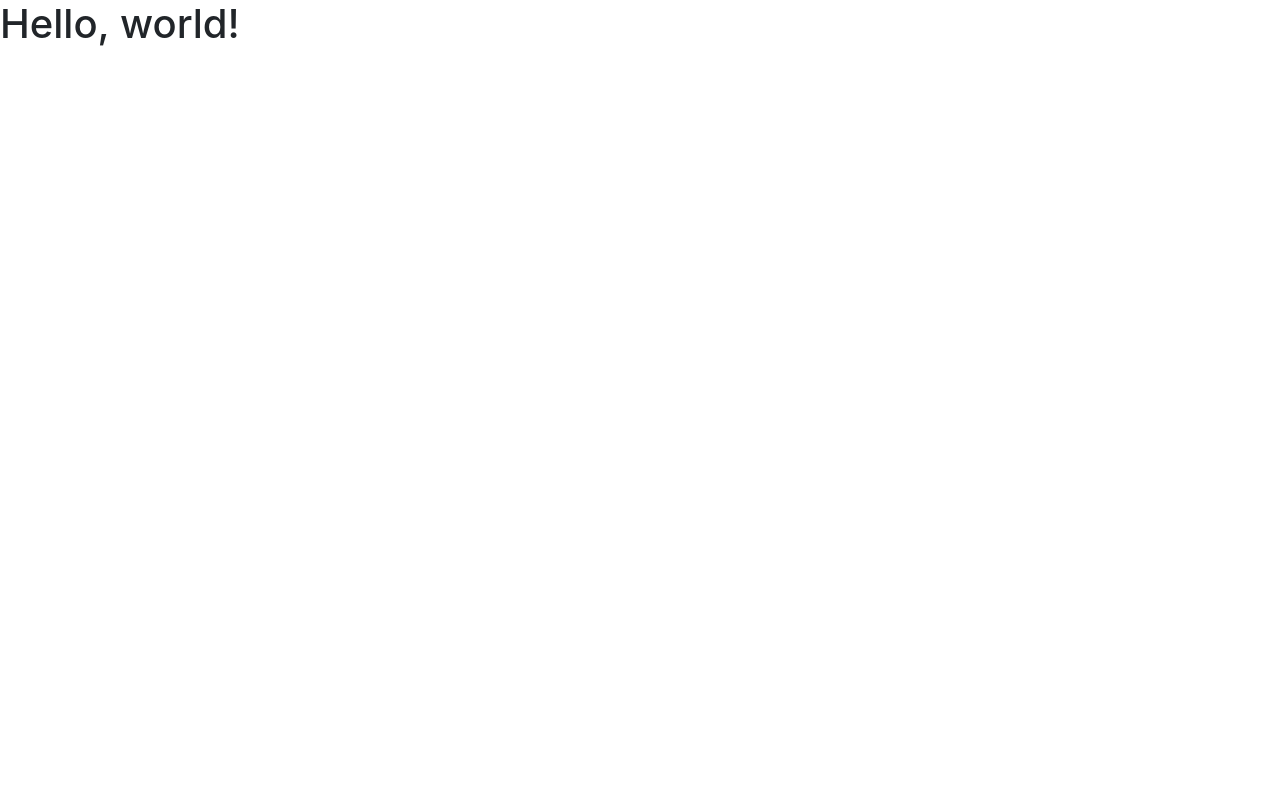
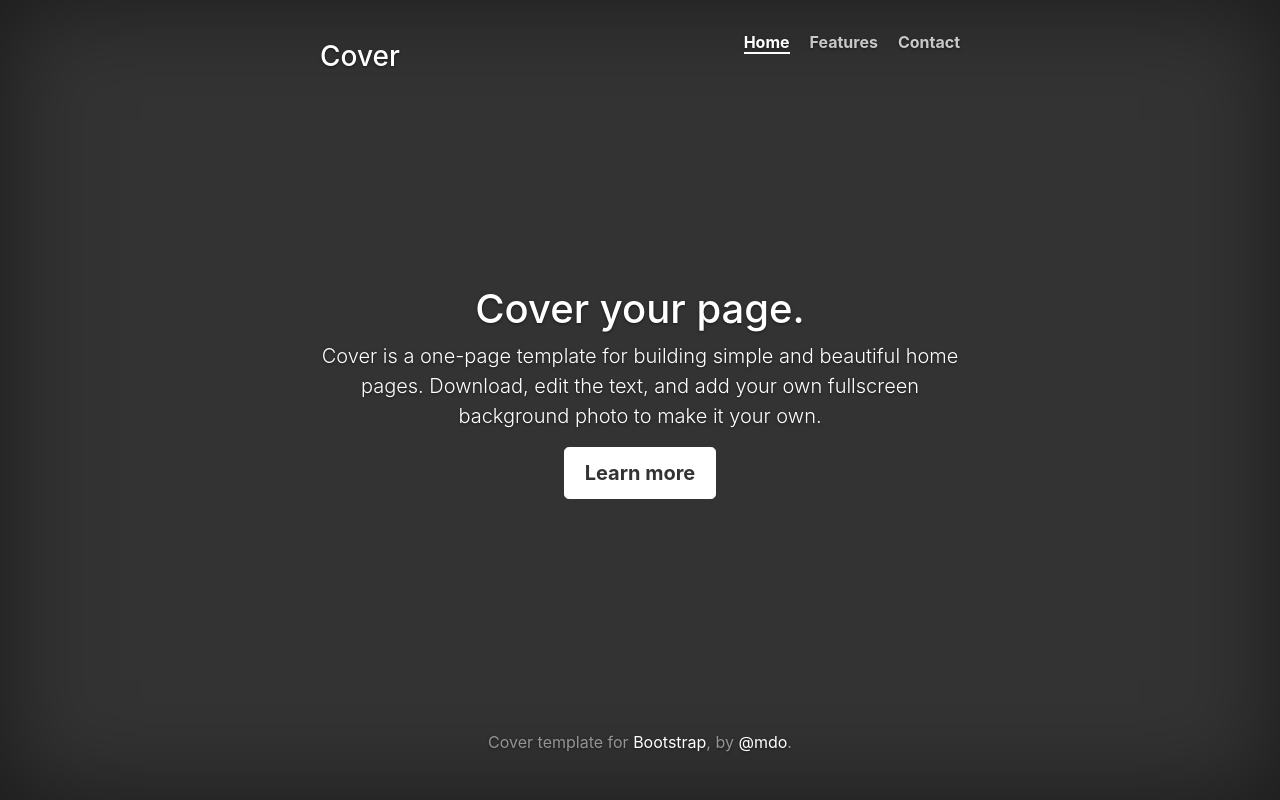
Before and after one commit to deskofkyle/Betadrop-Website, a plain HTML site: page index.html in a window 1280 px wide. Drawn offline with nearby package versions, Linux system fonts and the light colour scheme.

Commit message:
cover.css index.html

```diff
--- /dev/null
+++ b/cover.css
@@ -0,0 +1,163 @@
+/*
+ * Globals
+ */
+
+/* Links */
+a,
+a:focus,
+a:hover {
+  color: #fff;
+}
+
+/* Custom default button */
+.btn-default,
+.btn-default:hover,
+.btn-default:focus {
+  color: #333;
+  text-shadow: none; /* Prevent inheritance from `body` */
+  background-color: #fff;
+  border: 1px solid #fff;
+}
+
+
+/*
+ * Base structure
+ */
+
+html,
+body {
+  height: 100%;
+  background-color: #333;
+}
+body {
+  color: #fff;
+  text-align: center;
+  text-shadow: 0 1px 3px rgba(0,0,0,.5);
+}
+
+/* Extra markup and styles for table-esque vertical and horizontal centering */
+.site-wrapper {
+  display: table;
+  width: 100%;
+  height: 100%; /* For at least Firefox */
+  min-height: 100%;
+  -webkit-box-shadow: inset 0 0 100px rgba(0,0,0,.5);
+          box-shadow: inset 0 0 100px rgba(0,0,0,.5);
+}
+.site-wrapper-inner {
+  display: table-cell;
+  vertical-align: top;
+}
+.cover-container {
+  margin-right: auto;
+  margin-left: auto;
+}
+
+/* Padding for spacing */
+.inner {
+  padding: 30px;
+}
+
+
+/*
+ * Header
+ */
+.masthead-brand {
+  margin-top: 10px;
+  margin-bottom: 10px;
+}
+
+.masthead-nav > li {
+  display: inline-block;
+}
+.masthead-nav > li + li {
+  margin-left: 20px;
+}
+.masthead-nav > li > a {
+  padding-right: 0;
+  padding-left: 0;
+  font-size: 16px;
+  font-weight: bold;
+  color: #fff; /* IE8 proofing */
+  color: rgba(255,255,255,.75);
+  border-bottom: 2px solid transparent;
+}
+.masthead-nav > li > a:hover,
+.masthead-nav > li > a:focus {
+  background-color: transparent;
+  border-bottom-color: #a9a9a9;
+  border-bottom-color: rgba(255,255,255,.25);
+}
+.masthead-nav > .active > a,
+.masthead-nav > .active > a:hover,
+.masthead-nav > .active > a:focus {
+  color: #fff;
+  border-bottom-color: #fff;
+}
+
+@media (min-width: 768px) {
+  .masthead-brand {
+    float: left;
+  }
+  .masthead-nav {
+    float: right;
+  }
+}
+
+
+/*
+ * Cover
+ */
+
+.cover {
+  padding: 0 20px;
+}
+.cover .btn-lg {
+  padding: 10px 20px;
+  font-weight: bold;
+}
+
+
+/*
+ * Footer
+ */
+
+.mastfoot {
+  color: #999; /* IE8 proofing */
+  color: rgba(255,255,255,.5);
+}
+
+
+/*
+ * Affix and center
+ */
+
+@media (min-width: 768px) {
+  /* Pull out the header and footer */
+  .masthead {
+    position: fixed;
+    top: 0;
+  }
+  .mastfoot {
+    position: fixed;
+    bottom: 0;
+  }
+  /* Start the vertical centering */
+  .site-wrapper-inner {
+    vertical-align: middle;
+  }
+  /* Handle the widths */
+  .masthead,
+  .mastfoot,
+  .cover-container {
+    width: 100%; /* Must be percentage or pixels for horizontal alignment */
+  }
+}
+
+@media (min-width: 992px) {
+  .masthead,
+  .mastfoot,
+  .cover-container {
+    width: 700px;
+  }
+}
--- a/index.html
+++ b/index.html
@@ -5,24 +5,80 @@
     <meta http-equiv="X-UA-Compatible" content="IE=edge">
     <meta name="viewport" content="width=device-width, initial-scale=1">
     <!-- The above 3 meta tags *must* come first in the head; any other head content must come *after* these tags -->
-    <title>Bootstrap 101 Template</title>
+    <meta name="description" content="">
+    <meta name="author" content="">
+    <link rel="icon" href="../../favicon.ico">
 
-    <!-- Bootstrap -->
-    <link href="css/bootstrap.min.css" rel="stylesheet">
+    <title>Cover Template for Bootstrap</title>
+
+    <!-- Bootstrap core CSS -->
+    <link href="../../dist/css/bootstrap.min.css" rel="stylesheet">
+
+    <!-- IE10 viewport hack for Surface/desktop Windows 8 bug -->
+    <link href="../../assets/css/ie10-viewport-bug-workaround.css" rel="stylesheet">
+
+    <!-- Custom styles for this template -->
+    <link href="cover.css" rel="stylesheet">
+
+    <!-- Just for debugging purposes. Don't actually copy these 2 lines! -->
+    <!--[if lt IE 9]><script src="../../assets/js/ie8-responsive-file-warning.js"></script><![endif]-->
+    <script src="../../assets/js/ie-emulation-modes-warning.js"></script>
 
     <!-- HTML5 shim and Respond.js for IE8 support of HTML5 elements and media queries -->
-    <!-- WARNING: Respond.js doesn't work if you view the page via file:// -->
     <!--[if lt IE 9]>
       <script src="https://oss.maxcdn.com/html5shiv/3.7.3/html5shiv.min.js"></script>
       <script src="https://oss.maxcdn.com/respond/1.4.2/respond.min.js"></script>
     <![endif]-->
   </head>
+
   <body>
-    <h1>Hello, world!</h1>
 
-    <!-- jQuery (necessary for Bootstrap's JavaScript plugins) -->
+    <div class="site-wrapper">
+
+      <div class="site-wrapper-inner">
+
+        <div class="cover-container">
+
+          <div class="masthead clearfix">
+            <div class="inner">
+              <h3 class="masthead-brand">Cover</h3>
+              <nav>
+                <ul class="nav masthead-nav">
+                  <li class="active"><a href="#">Home</a></li>
+                  <li><a href="#">Features</a></li>
+                  <li><a href="#">Contact</a></li>
+                </ul>
+              </nav>
+            </div>
+          </div>
+
+          <div class="inner cover">
+            <h1 class="cover-heading">Cover your page.</h1>
+            <p class="lead">Cover is a one-page template for building simple and beautiful home pages. Download, edit the text, and add your own fullscreen background photo to make it your own.</p>
+            <p class="lead">
+              <a href="#" class="btn btn-lg btn-default">Learn more</a>
+            </p>
+          </div>
+
+          <div class="mastfoot">
+            <div class="inner">
+              <p>Cover template for <a href="http://getbootstrap.com">Bootstrap</a>, by <a href="https://twitter.com/mdo">@mdo</a>.</p>
+            </div>
+          </div>
+
+        </div>
+
+      </div>
+
+    </div>
+
+    <!-- Bootstrap core JavaScript
+    ================================================== -->
+    <!-- Placed at the end of the document so the pages load faster -->
     <script src="https://ajax.googleapis.com/ajax/libs/jquery/1.12.4/jquery.min.js"></script>
-    <!-- Include all compiled plugins (below), or include individual files as needed -->
-    <script src="js/bootstrap.min.js"></script>
+    <script>window.jQuery || document.write('<script src="../../assets/js/vendor/jquery.min.js"><\/script>')</script>
+    <script src="../../dist/js/bootstrap.min.js"></script>
+    <!-- IE10 viewport hack for Surface/desktop Windows 8 bug -->
+    <script src="../../assets/js/ie10-viewport-bug-workaround.js"></script>
   </body>
 </html>
```
